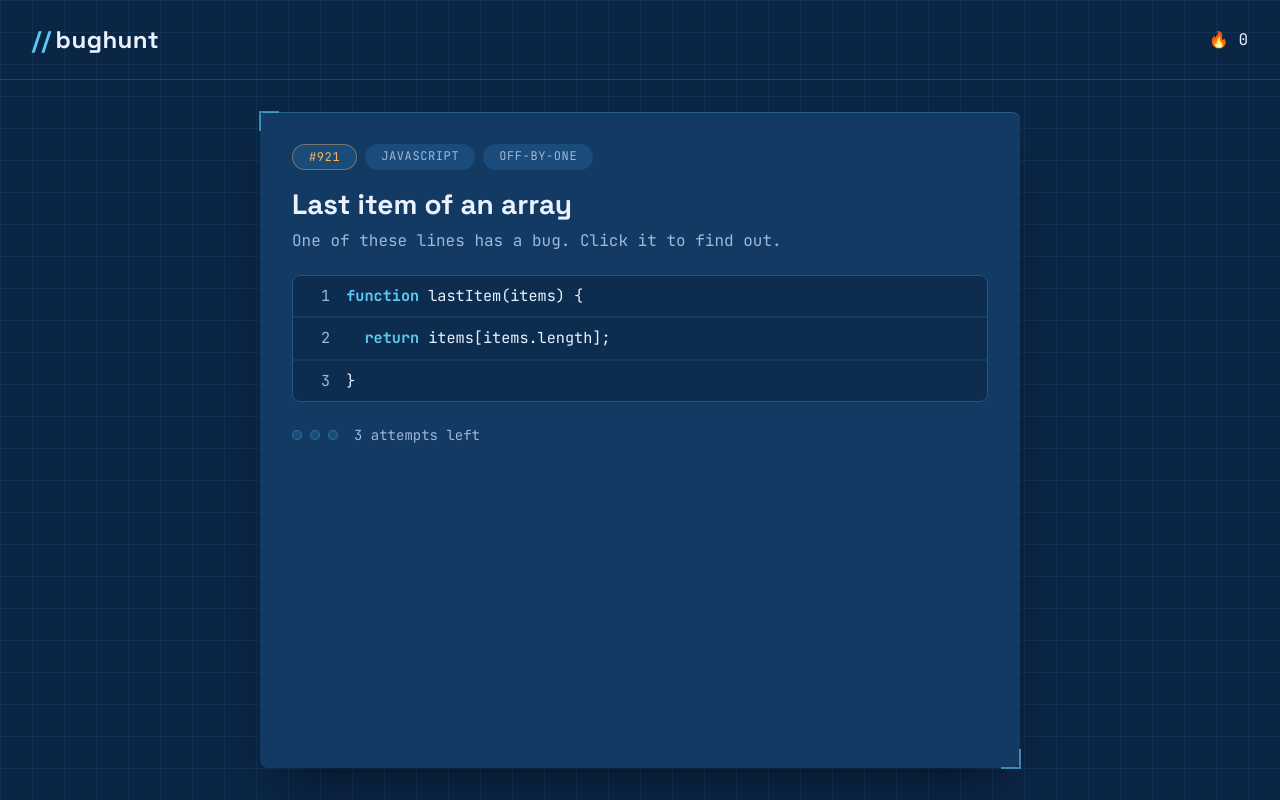
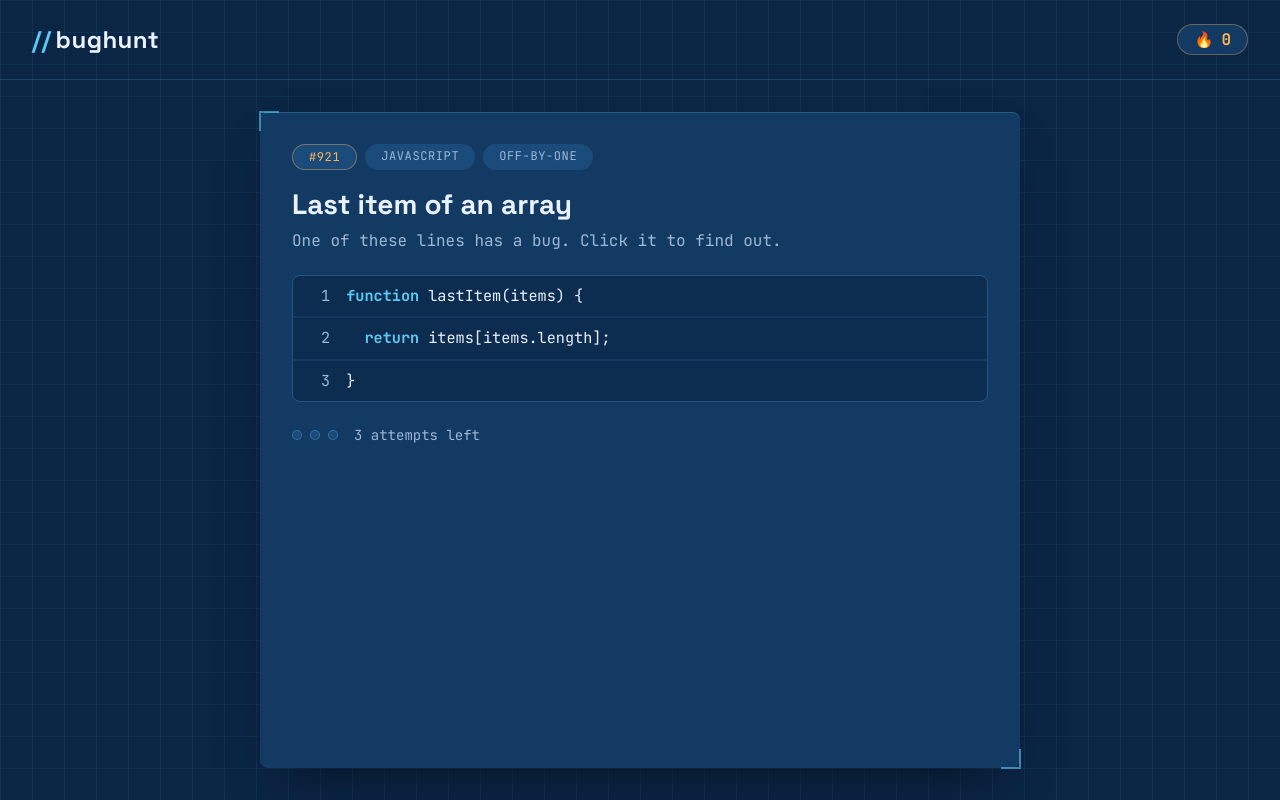
Before and after one commit to ctkrug/bughunt, a website built with Vite: page index.html in a window 1280 px wide. Built offline with nearby package versions, Linux system fonts and the light colour scheme.

Commit message:
style(ui): add streak badge styling in the header

```diff
--- a/src/style.css
+++ b/src/style.css
@@ -92,6 +92,22 @@ button {
 .wordmark-glyph {
   color: var(--accent);
   margin-right: var(--space-1);
+}
+
+.streak-badge {
+  display: inline-flex;
+  align-items: center;
+  gap: var(--space-2);
+  background: var(--surface-1);
+  border: 1px solid rgba(255, 180, 84, 0.35);
+  border-radius: 999px;
+  padding: var(--space-1) var(--space-3);
+  font-weight: 700;
+  color: var(--accent-support);
+}
+
+.streak-flame {
+  font-size: 0.95rem;
 }
 
 /* --- board layout --- */
```
